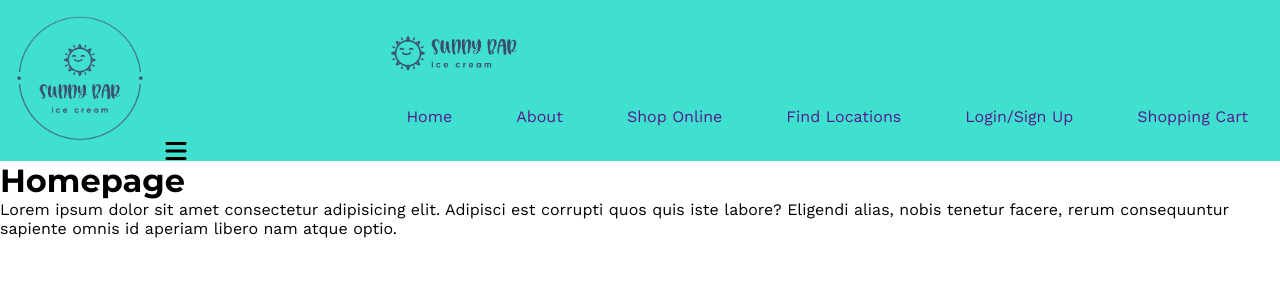
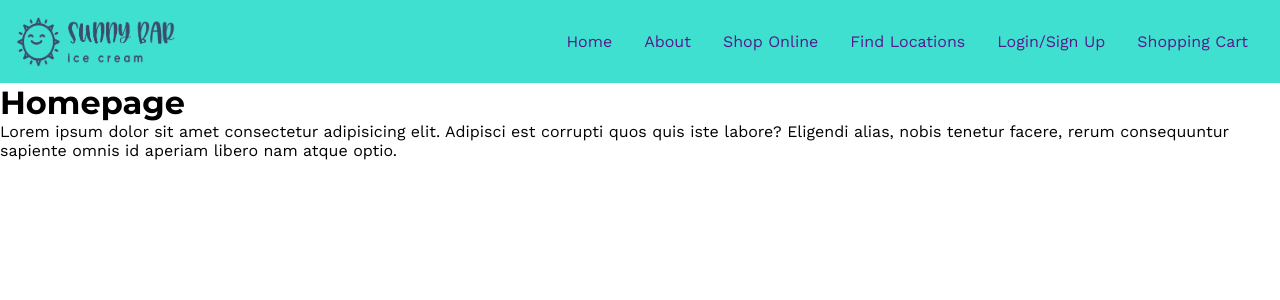
Before and after one commit to connniew/sunny-bar, a PHP site: page /home.php in a window 1280 px wide. Shown: the top 300 px of the page. Run offline with PHP 8.4, Linux system fonts and the light colour scheme; some libraries are stand-ins or nearby versions.

Commit message:
Started BEM

```diff
--- a/css/global.css
+++ b/css/global.css
@@ -26,10 +26,32 @@ a {
     text-decoration: none;
 }
 
-.flex {
-    display: flex;
+/* .desktop {
+    display: none;
+} */
+
+/* X-Small devices (portrait phones, less than 576px) */
+/* No media query for `xs` since this is the default in Bootstrap */
+
+/* Small devices (landscape phones, 576px and up) */
+@media (min-width: 576px) {}
+
+/* Medium devices (tablets, 768px and up) */
+@media (min-width: 768px) {}
+
+/* Large devices (desktops, 992px and up) */
+@media (min-width: 992px) {
+    /* .mobile {
+        display: none;
+    } */
+
+    /* .desktop {
+        display: block;
+    } */
 }
 
-.hide {
-    display: none;
-}
+/* X-Large devices (large desktops, 1200px and up) */
+@media (min-width: 1200px) {}
+
+/* XX-Large devices (larger desktops, 1400px and up) */
+@media (min-width: 1400px) {}
--- a/css/navbar.css
+++ b/css/navbar.css
@@ -5,19 +5,26 @@ header {
   background-color: #fdf49a;
 }
 
-.logo {
-  width: 10rem;
+.navbar {
   padding: 1rem;
 }
 
-.navbar {
+.navbar__desktop {
+  display: none;
+}
+
+.navbar__mobile {
+  display: flex;
   align-items: center;
   justify-content: space-between;
-  font-family: "Work Sans", Arial, sans-serif;
 }
 
-.menu li {
-  margin: 1rem 2rem;
+.navbar__mobile__logo {
+  width: 4rem;
+}
+
+.navbar__mobile__menu {
+  padding-right: 1rem;
 }
 
 /* Small devices (landscape phones, 576px and up) */
@@ -37,7 +44,31 @@ header {
 /* Large devices (desktops, 992px and up) */
 @media (min-width: 992px) {
   header {
-    background-color: lightblue;
+    /* background-color: lightblue; */
+  }
+
+  .navbar__mobile {
+    display: none;
+  }
+
+  .navbar__desktop {
+    display: flex;
+    justify-content: space-between;
+  }
+
+  .navbar__desktop__logo {
+    width: 10rem;
+  }
+
+  .navbar__desktop__menu {
+    display: flex;
+    align-items: center;
+    font-family: "Work Sans", Arial, sans-serif;
+  }
+
+  .navbar__desktop__menu li {
+    color: #364F6B;
+    margin: 1rem;
   }
 }
 
--- a/header.php
+++ b/header.php
@@ -21,8 +21,8 @@
     <script src="https://kit.fontawesome.com/4f6feac275.js" crossorigin="anonymous"></script>
 
     <!-- css -->
+    <link rel="stylesheet" href="css/global.css?<?php echo time(); ?>">
     <link rel="stylesheet" href="css/navbar.css?<?php echo time(); ?>">
-    <link rel="stylesheet" href="css/global.css?<?php echo time(); ?>">
     <!-- <link rel="stylesheet" href="css/footer.css?<?php echo time(); ?>"> -->
 
 </head>
--- a/navbar.php
+++ b/navbar.php
@@ -1,13 +1,13 @@
-<nav class="navbar flex">
+<nav class="navbar">
 
-    <div class="mobile">
-        <img src="images/logo-mobile.png" class="logo" alt="logo">
-        <i class="menu fa-solid fa-bars fa-xl"></i>
+    <div class="navbar__mobile">
+        <img class="navbar__mobile__logo" src="images/logo-sun.png" alt="logo">
+        <i class="navbar__mobile__menu fa-solid fa-bars fa-xl"></i>
     </div>
 
-    <div class="desktop">
-        <img src="images/logo-desktop.png" class="logo" alt="logo">
-        <ul class="menu flex">
+    <div class="navbar__desktop">
+        <img class="navbar__desktop__logo" src="images/logo-desktop.png" alt="logo">
+        <ul class="navbar__desktop__menu">
             <li><a href="">Home</a></li>
             <li><a href="">About</a></li>
             <li><a href="">Shop Online</a></li>
```
